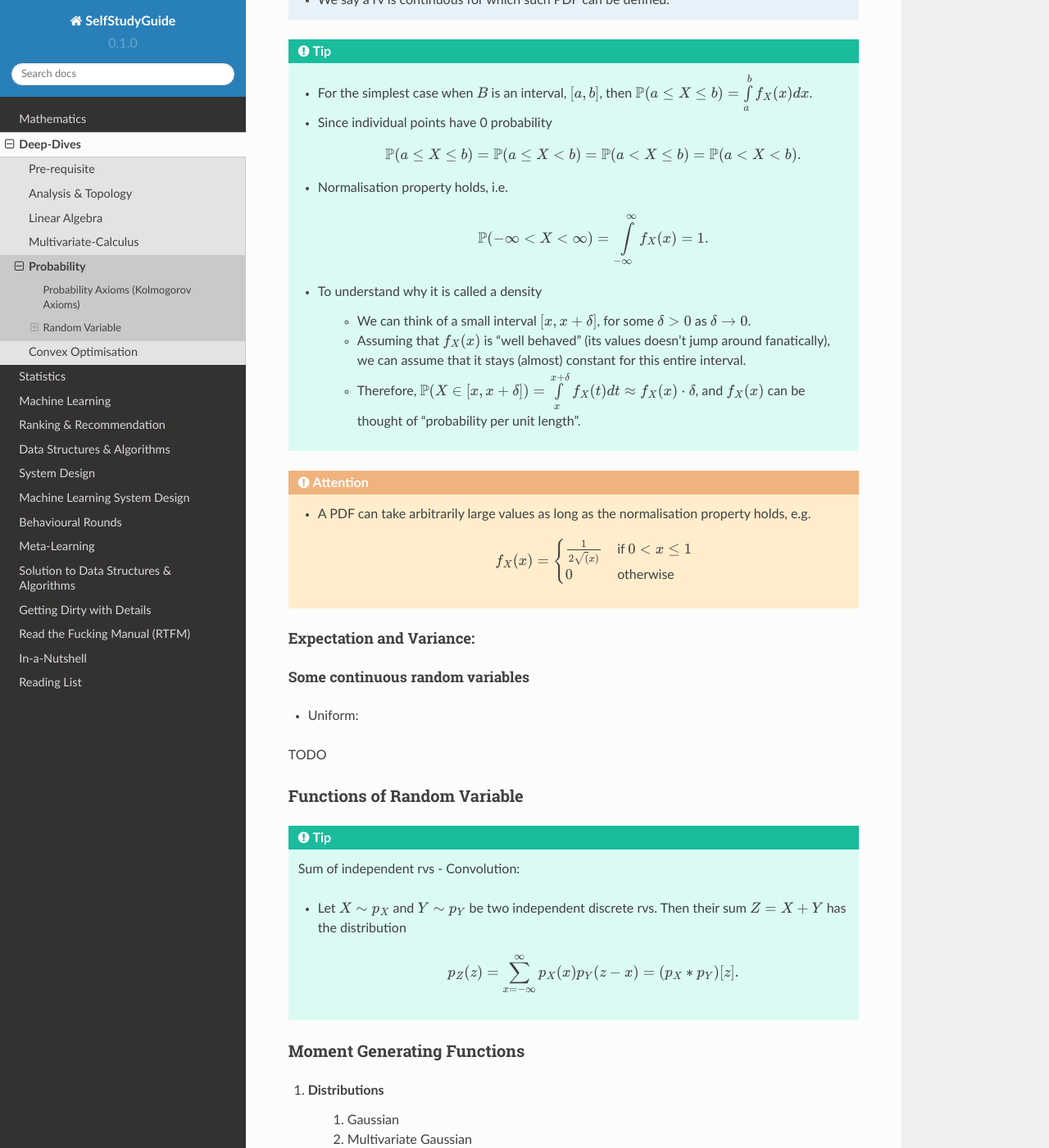
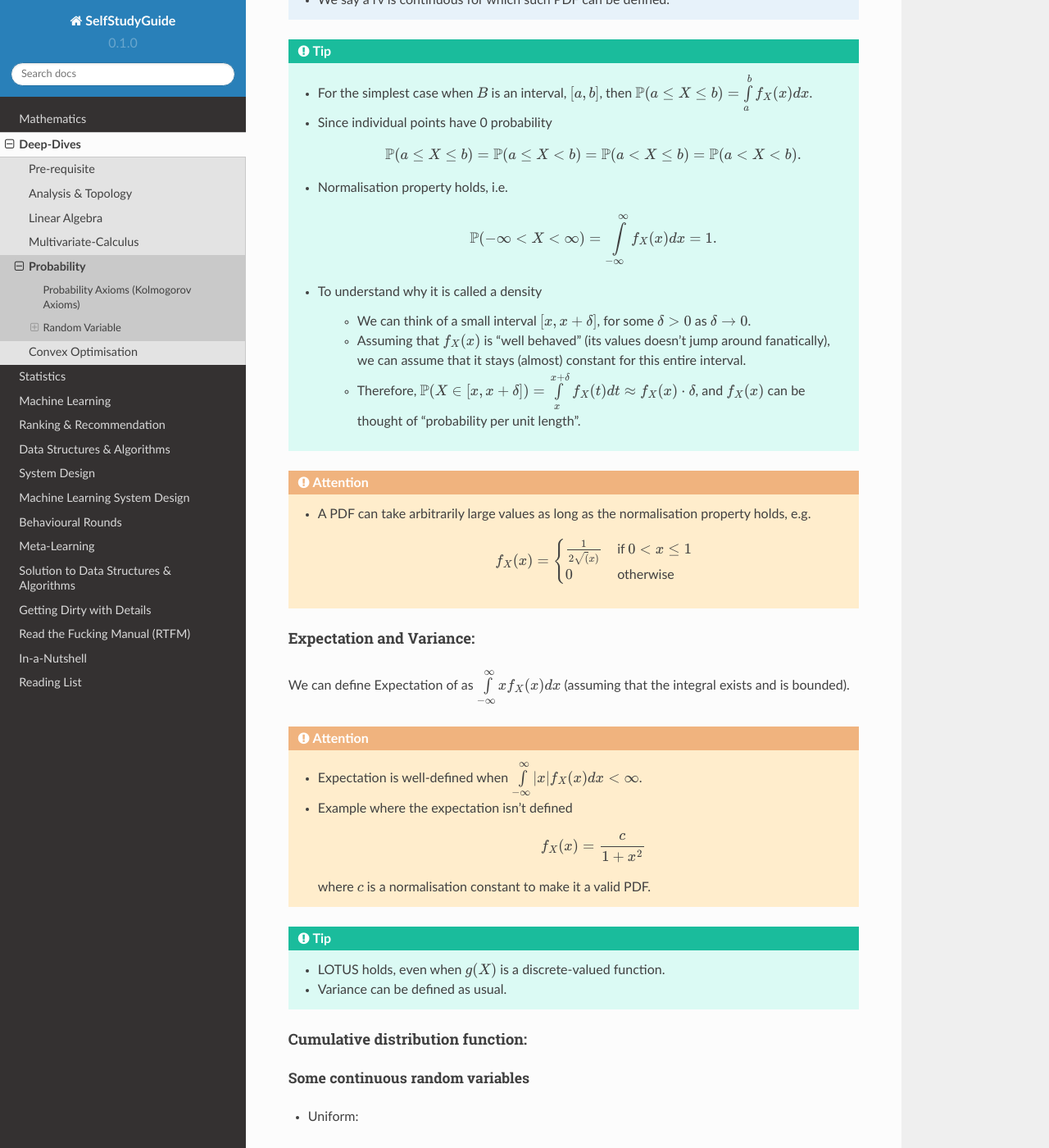
Before and after one commit to uselesstechjunks/leetcode, a Sphinx documentation site: the page built from docs/source/math/prob.rst, in a window 1280 px wide and 1400 px high, scrolled down 11293 px. Shown: the whole window at 82% size. Built offline with Sphinx 7.4.7 and the Read the Docs theme 2.0.0, drawn with Linux system fonts in a browser that asks for light colours.

Commit message:
Update prob.rst

```diff
--- a/docs/source/math/prob.rst
+++ b/docs/source/math/prob.rst
@@ -382,7 +382,7 @@ Continuous = values are from an uncountable subset of :math:`\mathbb{R}`.
 		.. math:: \mathbb{P}(a\leq X\leq b)=\mathbb{P}(a\leq X< b)=\mathbb{P}(a< X\leq b)=\mathbb{P}(a< X< b).
 	* Normalisation property holds, i.e.
 
-		.. math:: \mathbb{P}(-\infty< X<\infty)=\int\limits_{-\infty}^\infty f_X(x)=1.
+		.. math:: \mathbb{P}(-\infty< X<\infty)=\int\limits_{-\infty}^\infty f_X(x)dx=1.
 	* To understand why it is called a density
 
 		* We can think of a small interval :math:`[x,x+\delta]`, for some :math:`\delta>0` as :math:`\delta\to 0`.
@@ -401,6 +401,22 @@ Continuous = values are from an uncountable subset of :math:`\mathbb{R}`.
 
 Expectation and Variance:
 ------------------------------------------
+We can define Expectation of as :math:`\int\limits_{-\infty}^\infty x f_X(x) dx` (assuming that the integral exists and is bounded).
+
+.. attention::
+	* Expectation is well-defined when :math:`\int\limits_{-\infty}^\infty \left|x \right| f_X(x) dx < \infty`.
+	* Example where the expectation isn't defined
+
+		.. math:: f_X(x)=\frac{c}{1+x^2}
+	  where :math:`c` is a normalisation constant to make it a valid PDF.
+
+.. tip::
+	* LOTUS holds, even when :math:`g(X)` is a discrete-valued function.
+	* Variance can be defined as usual.
+
+Cumulative distribution function:
+------------------------------------------
+
 
 Some continuous random variables
 ^^^^^^^^^^^^^^^^^^^^^^^^^^^^^^^^^^^^^^^^^^^^^
```
